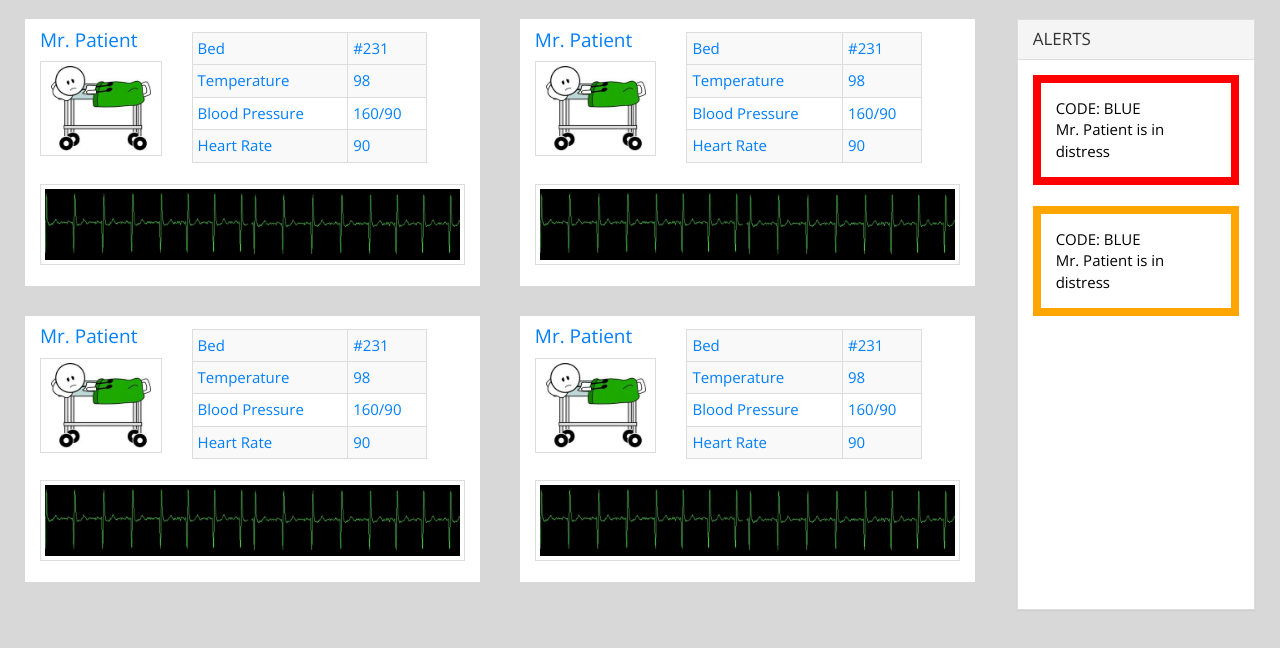
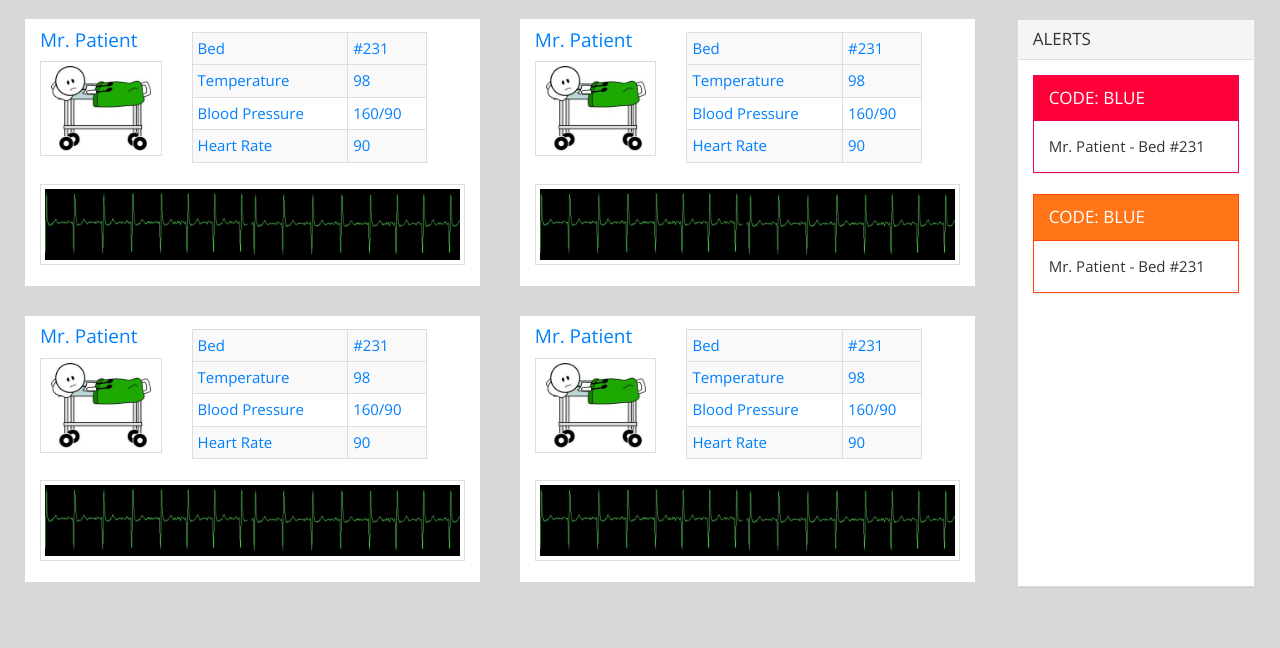
Before and after one commit to whopper/S-Pi-Web, a website: page overview.html in a window 1280 px wide. Shown: the part 54-702 px from the top of the page. Drawn offline with nearby package versions, Linux system fonts and the light colour scheme.

Commit message:
(WEB-38)Style alert boxes in alert stack
Changer the alert boxes to be panels instead of alerts in the
bootstrap so that they looked better and fit in with the rest
of the app. this fixed the height and font issues.

```diff
--- a/overview.css
+++ b/overview.css
@@ -22,19 +22,3 @@ body {
     margin-top:13px;
   /*  margin-left:20px;*/
 }
-
-.alert_red {
-    background-color:white;
-    border:8px solid;
-    border-color:red;
-    color:black;
-
-}
-
-.alert_orange {
-    background-color:white;
-    border:8px solid;
-    border-color:orange;
-    color:black;
-
-}
--- a/overview.html
+++ b/overview.html
@@ -260,8 +260,26 @@
                         <h3 class="panel-title">ALERTS</h3>
                       </div>
                       <div class="panel-body">
-                            <div class="alert alert-danger alert_red" role="alert">CODE: BLUE <br/> Mr. Patient is in distress </div>
-                            <div class="alert alert-warning alert_orange" role="alert">CODE: BLUE <br/> Mr. Patient is in distress</div>
+                            <div class="panel panel-danger">
+                                <div class="panel-heading">
+                                    <div class="panel-title">
+                                        CODE: BLUE
+                                    </div>
+                                </div>
+                                <div class="panel-body">
+                                    Mr. Patient - Bed #231
+                                </div>
+                            </div>
+                            <div class="panel panel-warning">
+                                <div class="panel-heading">
+                                    <div class="panel-title">
+                                        CODE: BLUE
+                                    </div>
+                                </div>
+                                <div class="panel-body">
+                                    Mr. Patient - Bed #231
+                                </div>
+                            </div>
                             <br/>  <br/>  <br/>  <br/>  <br/>
                             <br/>  <br/>  <br/>  <br/>  <br/>  <br/>  <br/>
                         </div>
```
